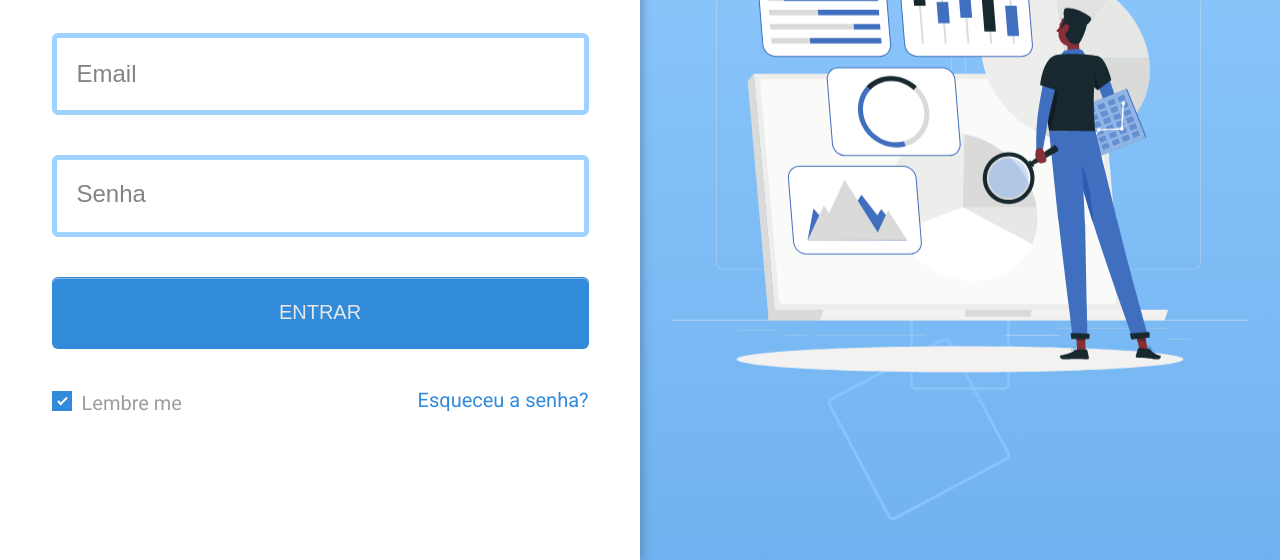
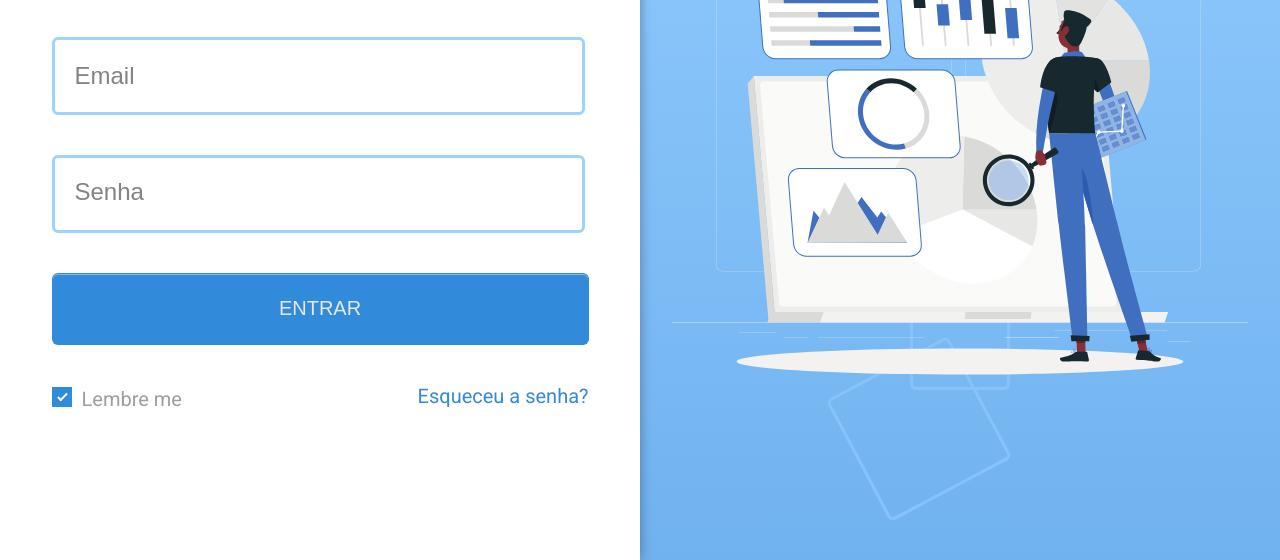
Before and after one commit to d4vz/SCO-Server, a plain HTML site: page index.html in a window 1280 px wide. Shown: the part 240-800 px from the top of the page. Drawn offline with Linux system fonts and the light colour scheme; a web font is replaced by a local one.

Commit message:
NEW. Corrections

```diff
--- a/assets/css/animate.css
+++ b/assets/css/animate.css
@@ -34,7 +34,7 @@
       transform: translateY(0px);
     }
     50% {
-      transform: translateY(-30px);
+      transform: translateY(-20px);
     }
     100% {
       transform: translateY(0px);
--- a/assets/css/style.css
+++ b/assets/css/style.css
@@ -62,7 +62,6 @@ aside.right{
 aside.right img{
     width: 90%;
     height: 90%;
-    animation: float 6s infinite;
     z-index: 2;
 }
 
@@ -90,7 +89,7 @@ div.input-box input#nameId{
     padding-left: 20px;
     padding-right: 20px;
     font-size: 25px;
-    border: 5px solid #A0D2FF;
+    border: 3px solid #A0D2FF;
     border-radius: 6px;
     width: 487px;
     height: 72px;
@@ -101,7 +100,7 @@ div.input-box input#namePass{
     padding-left: 20px;
     padding-right: 20px;
     font-size: 20px;
-    border: 5px solid #A0D2FF;
+    border: 3px solid #A0D2FF;
     border-radius: 6px;;
     width: 487px;
     height: 72px;
```
